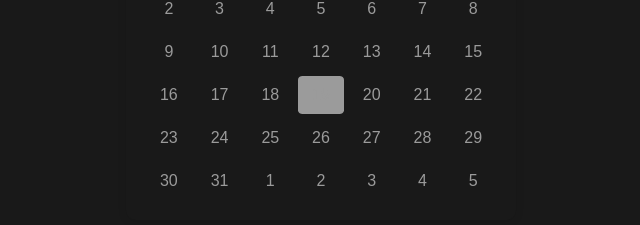
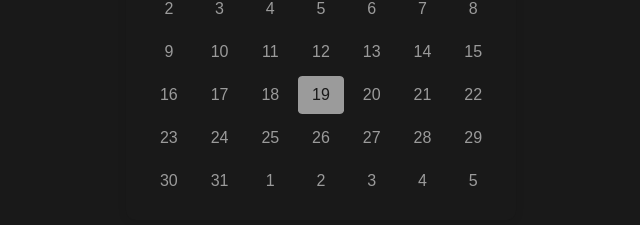
Before and after one commit to natnit/notion_adds, a plain HTML site: page index.html in a window 1280 px wide. Shown: the part 363-588 px from the top of the page, 319-959 px from the left. Drawn offline with Linux system fonts and the light colour scheme.

Commit message:
Update index.html v 4

```diff
--- a/index.html
+++ b/index.html
@@ -61,7 +61,7 @@
             color: #191919;
             border-radius: 10%;
         }
-        .selected {
+        .days div.selected {
             background: #9b9b9b;
             color: #191919;
             border-radius: 10%;
```
